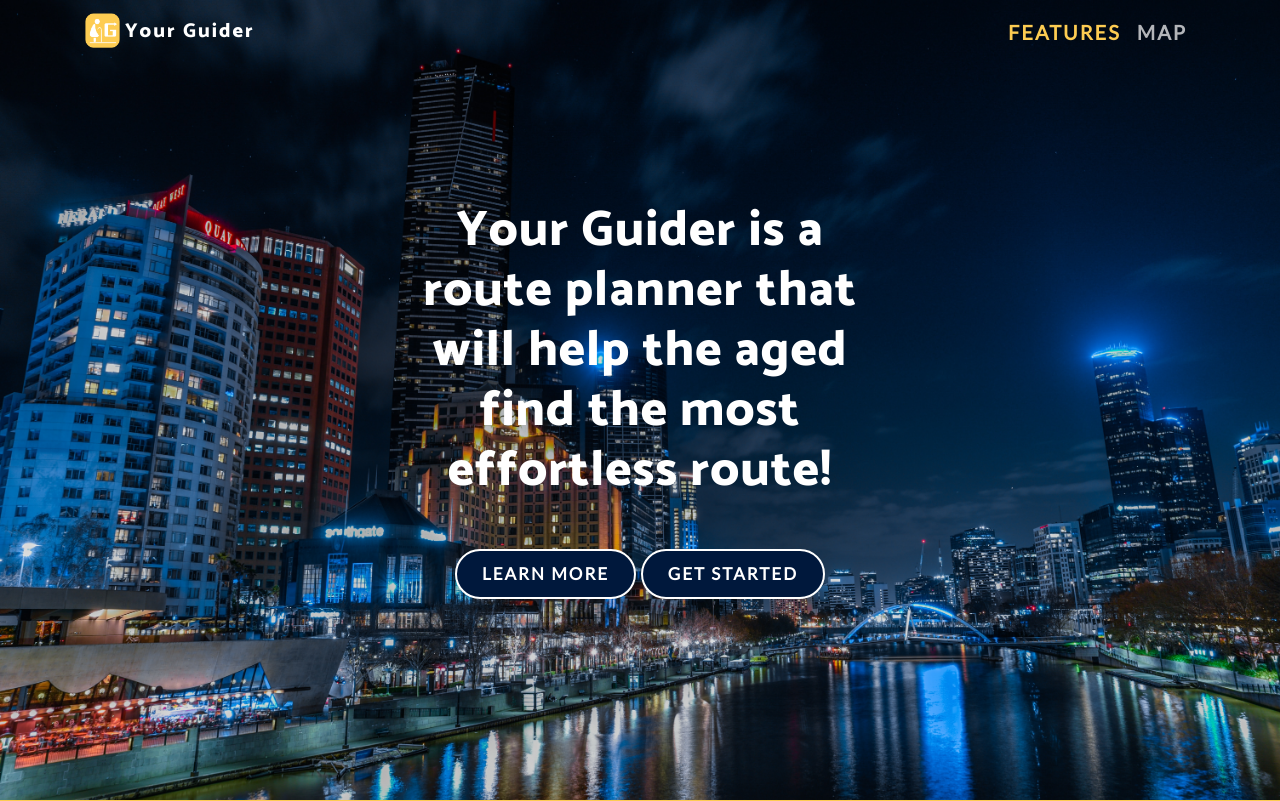
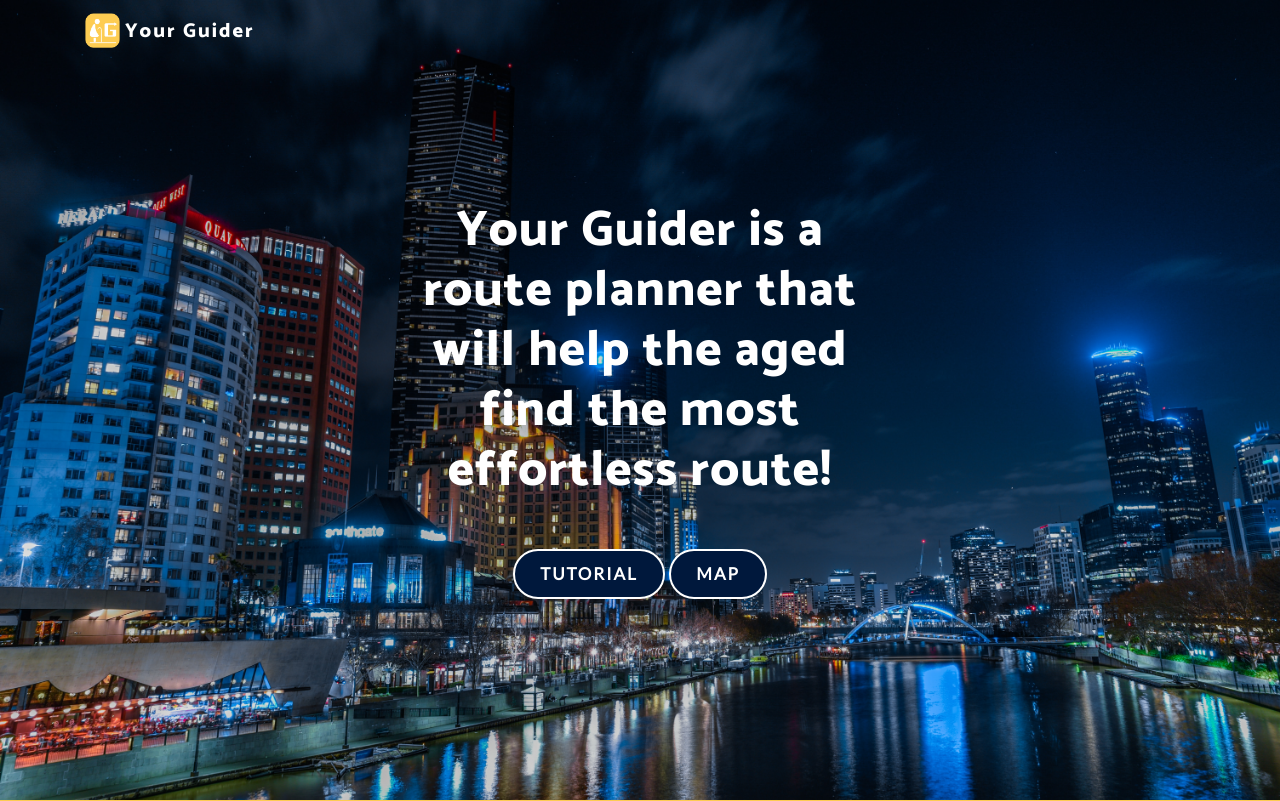
Before and after one commit to ylii8/EasyMelb, a PHP site: page / in a window 1280 px wide. Shown: the top 801 px of the page. Run offline with PHP 8.4, Linux system fonts and the light colour scheme; some web fonts are replaced.

Commit message:
navi bar change

```diff
--- a/index.html
+++ b/index.html
@@ -30,20 +30,6 @@
   <nav class="navbar navbar-expand-lg navbar-light fixed-top" id="mainNav">
     <div class="container">
         <a class="navbar-brand js-scroll-trigger" href="#page-top"><img src="img/logo.PNG" style="margin-right:.3rem;margin-bottom:3px;width:2.2rem;height:2.2rem;">Your Guider</a>
-      <button class="navbar-toggler navbar-toggler-right" type="button" data-toggle="collapse" data-target="#navbarResponsive" aria-controls="navbarResponsive" aria-expanded="false" aria-label="Toggle navigation">
-        Menu
-        <i class="fas fa-bars"></i>
-      </button>
-      <div class="collapse navbar-collapse" id="navbarResponsive">
-        <ul class="navbar-nav ml-auto">
-          <li class="nav-item">
-            <a class="nav-link js-scroll-trigger" href="#features">Features</a>
-          </li>
-          <li class="nav-item">
-            <a class="nav-link js-scroll-trigger" href="mapbox.php">Map</a>
-          </li>
-        </ul>
-      </div>
     </div>
   </nav>
 
@@ -54,8 +40,8 @@
         <div class="col-lg-12 my-auto">
           <div class="header-content mx-auto">
             <h1 class="mb-5">Your Guider is a route planner that will help the aged find the most effortless route!</h1>
-                <a href="#intro" class=" btn btn-outline btn-xl js-scroll-trigger" style="font-weight: bolder">Learn more</a>
-                <a href="mapbox.php" class=" btn btn-outline btn-xl js-scroll-trigger" style="font-weight: bolder">Get started</a>
+                <a href="#intro" class=" btn btn-outline btn-xl js-scroll-trigger" style="font-weight: bolder">Tutorial</a>
+                <a href="mapbox.php" class=" btn btn-outline btn-xl js-scroll-trigger" style="font-weight: bolder">Map</a>
           </div>
         </div>
       </div>
--- a/video.php
+++ b/video.php
@@ -39,9 +39,6 @@
         <div class="collapse navbar-collapse" id="navbarResponsive">
             <ul class="navbar-nav ml-auto">
                 <li class="nav-item">
-                    <a class="nav-link js-scroll-trigger" href="#features">Features</a>
-                </li>
-                <li class="nav-item">
                     <a class="nav-link js-scroll-trigger" href="mapbox.php">Map</a>
                 </li>
             </ul>
```
